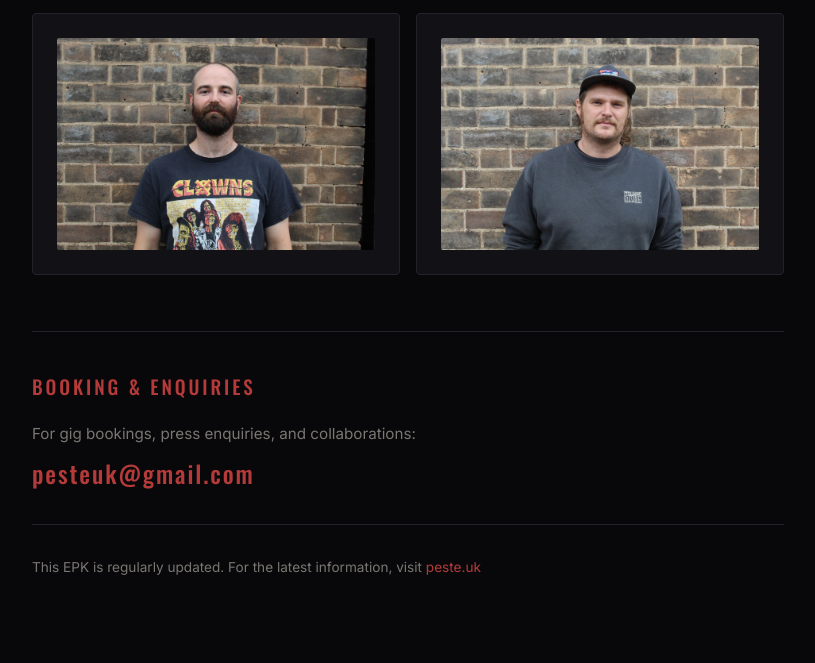
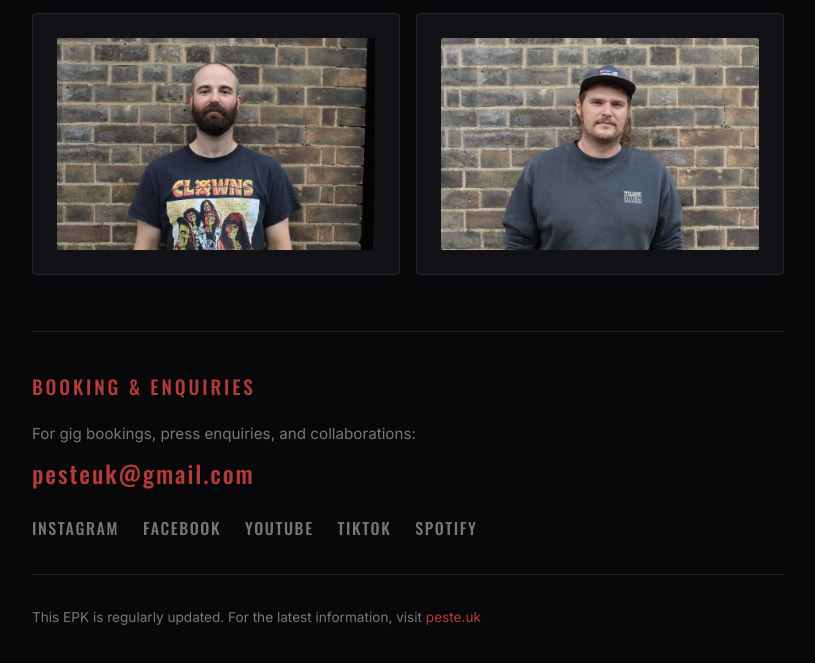
Before and after one commit to joereynolds/peste.uk, a plain HTML site: page epk/index.html in a window 1280 px wide. Shown: the part 1866-2529 px from the top of the page, without its empty margins (232-1047 px from the left). Before the commit the page ends 2493 px from the top, so only its background shows below. Drawn offline with nearby package versions, Linux system fonts and the light colour scheme.

Commit message:
Add socials

```diff
--- a/epk/index.html
+++ b/epk/index.html
@@ -271,6 +271,14 @@
         <p style="color:var(--grey-muted); font-size:0.95rem;">For gig bookings, press enquiries, and collaborations:</p>
         <a href="mailto:pesteuk@gmail.com" class="email-link">pesteuk@gmail.com</a>
 
+        <div class="social-links">
+          <a href="https://instagram.com/pesteband" target="_blank" rel="noopener noreferrer" class="social-link">INSTAGRAM</a>
+          <a href="https://www.facebook.com/p/PESTE-61594158778188/" target="_blank" rel="noopener noreferrer" class="social-link">FACEBOOK</a>
+          <a href="https://www.youtube.com/@pesteband" target="_blank" rel="noopener noreferrer" class="social-link">YOUTUBE</a>
+          <a href="https://www.tiktok.com/@pesteband" target="_blank" rel="noopener noreferrer" class="social-link">TIKTOK</a>
+          <a href="https://open.spotify.com/artist/5wFu4jJl7GZhJ5RS6QG6x5?si=3jNAeg6AQcqdi1zQf4Fasg" target="_blank" rel="noopener noreferrer" class="social-link">SPOTIFY</a>
+        </div>
+
         <div style="margin-top: 2rem; padding-top: 2rem; border-top: 1px solid var(--grey-border);">
           <p style="color:var(--grey-muted); font-size:0.85rem;">
             This EPK is regularly updated. For the latest information, visit <a href="../index.html" style="color:var(--red-bright); text-decoration:none;">peste.uk</a>
--- a/style.css
+++ b/style.css
@@ -209,7 +209,8 @@ body {
 
 .social-links {
   display: flex;
-  gap: 1.5rem;
+  flex-wrap: wrap;
+  gap: 0.75rem 1.5rem;
   margin-top: 1.5rem;
 }
 
```
Also changed, not shown: index.html (+4 -0 lines).
